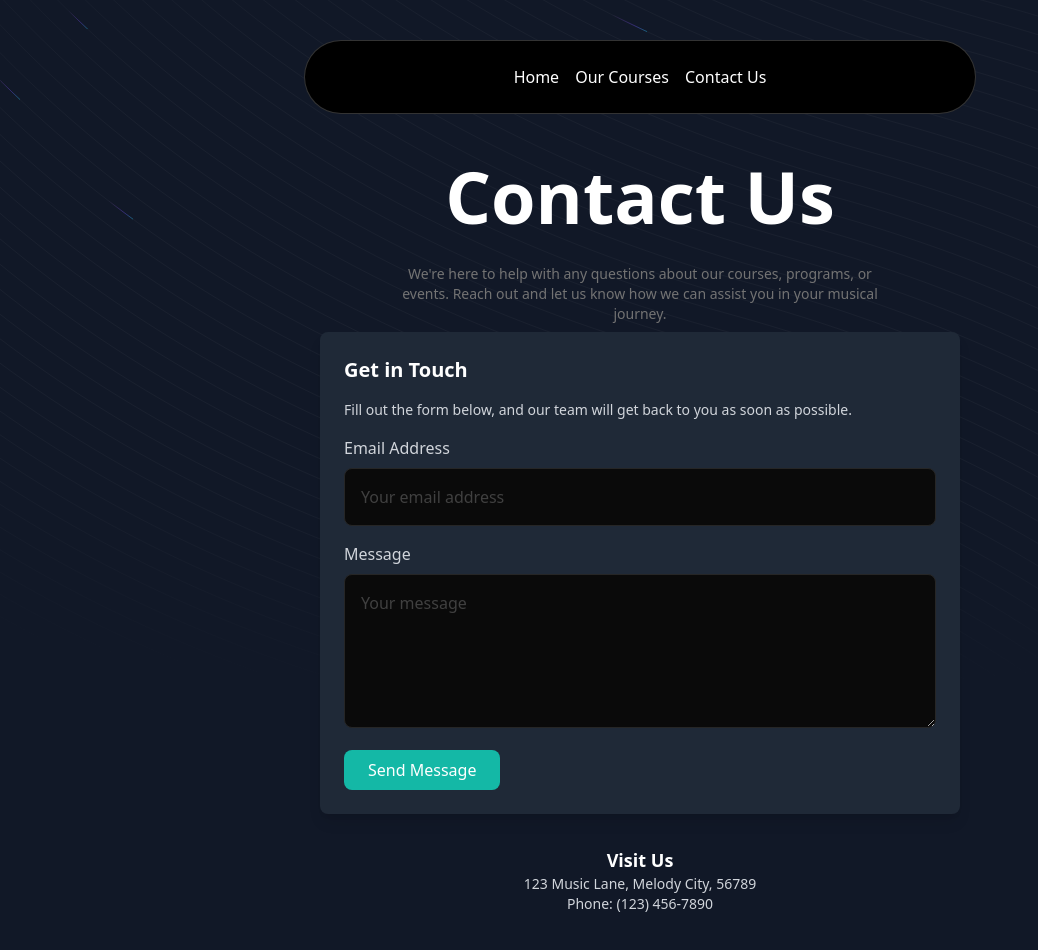
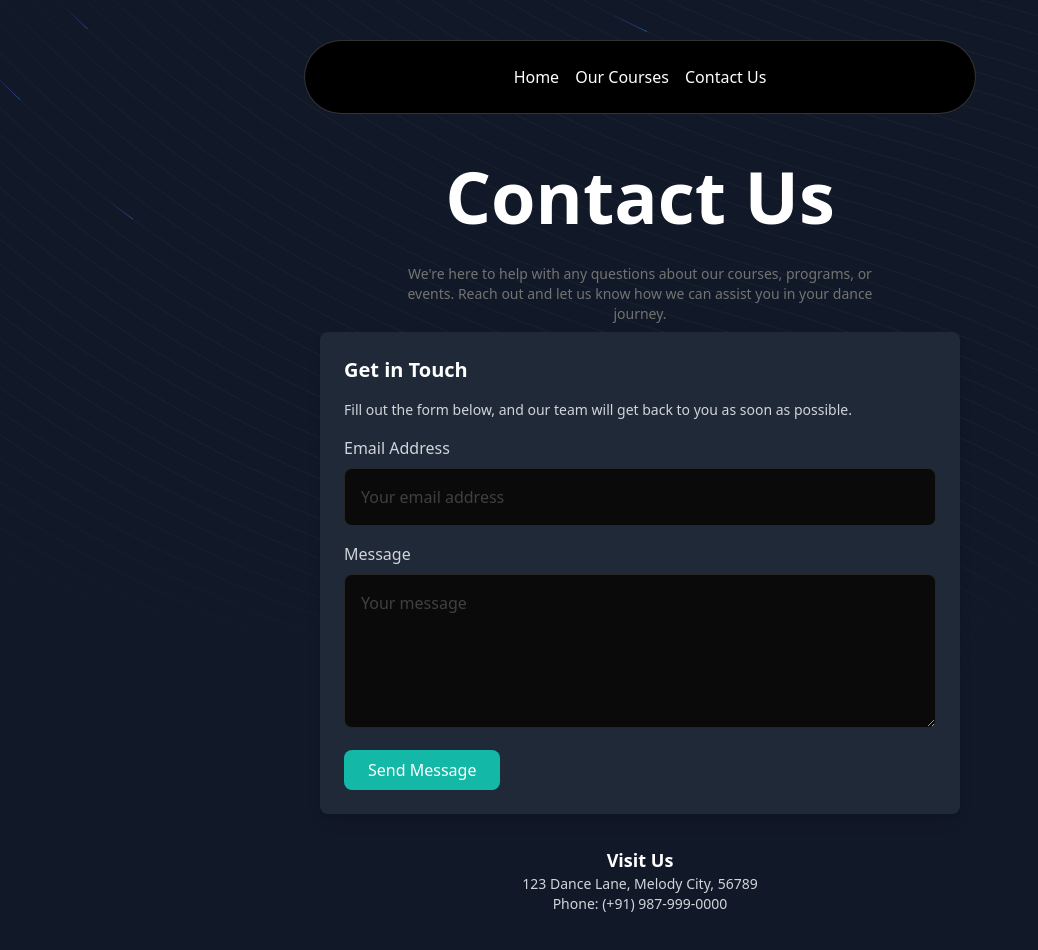
Before and after one commit to Rohithraj16/Dance-class-hub, a Next.js app: page /contact in a window 1280 px wide. Shown: the top 950 px of the page, without its empty margins (0-1038 px from the left). Built offline with nearby package versions, Linux system fonts and the light colour scheme.

Commit message:
contact part is completed successfully

```diff
--- a/src/app/contact/page.tsx
+++ b/src/app/contact/page.tsx
@@ -22,7 +22,7 @@ function MusicSchoolContactUs() {
 				<p className="text-neutral-500 max-w-lg mx-auto my-2 text-sm text-center">
 					We&apos;re here to help with any questions about our courses,
 					programs, or events. Reach out and let us know how we can assist you
-					in your musical journey.
+					in your dance journey.
 				</p>
 				<div className="bg-white dark:bg-gray-800 shadow-lg rounded-lg p-6">
 					<h2 className="text-xl font-semibold text-gray-900 dark:text-white mb-4">
@@ -78,10 +78,10 @@ function MusicSchoolContactUs() {
 						Visit Us
 					</h3>
 					<p className="text-sm text-gray-600 dark:text-gray-300">
-						123 Music Lane, Melody City, 56789
+						123 Dance Lane, Melody City, 56789
 					</p>
 					<p className="text-sm text-gray-600 dark:text-gray-300">
-						Phone: (123) 456-7890
+						Phone: (+91) 987-999-0000
 					</p>
 				</div>
 			</div>
```
